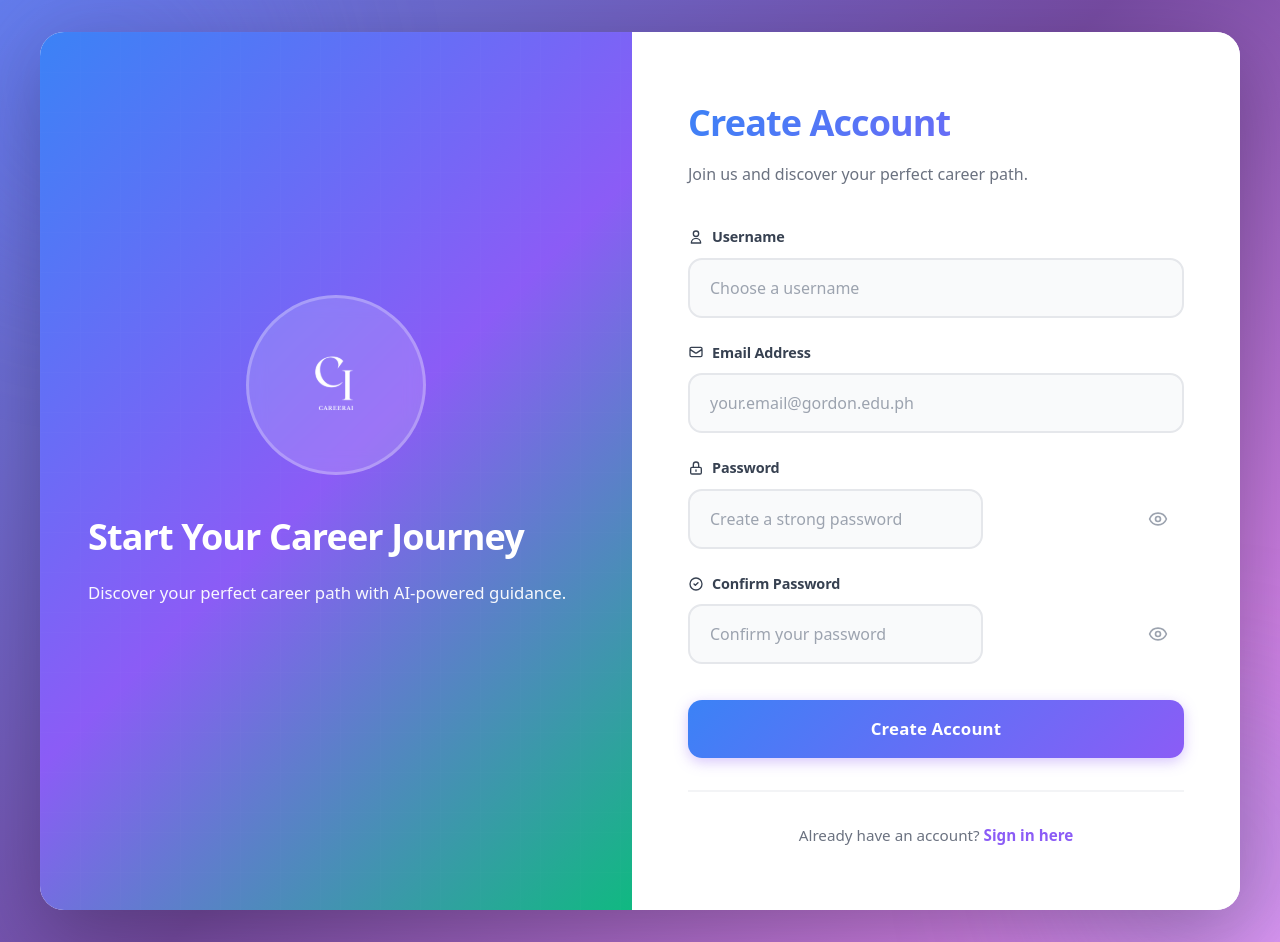
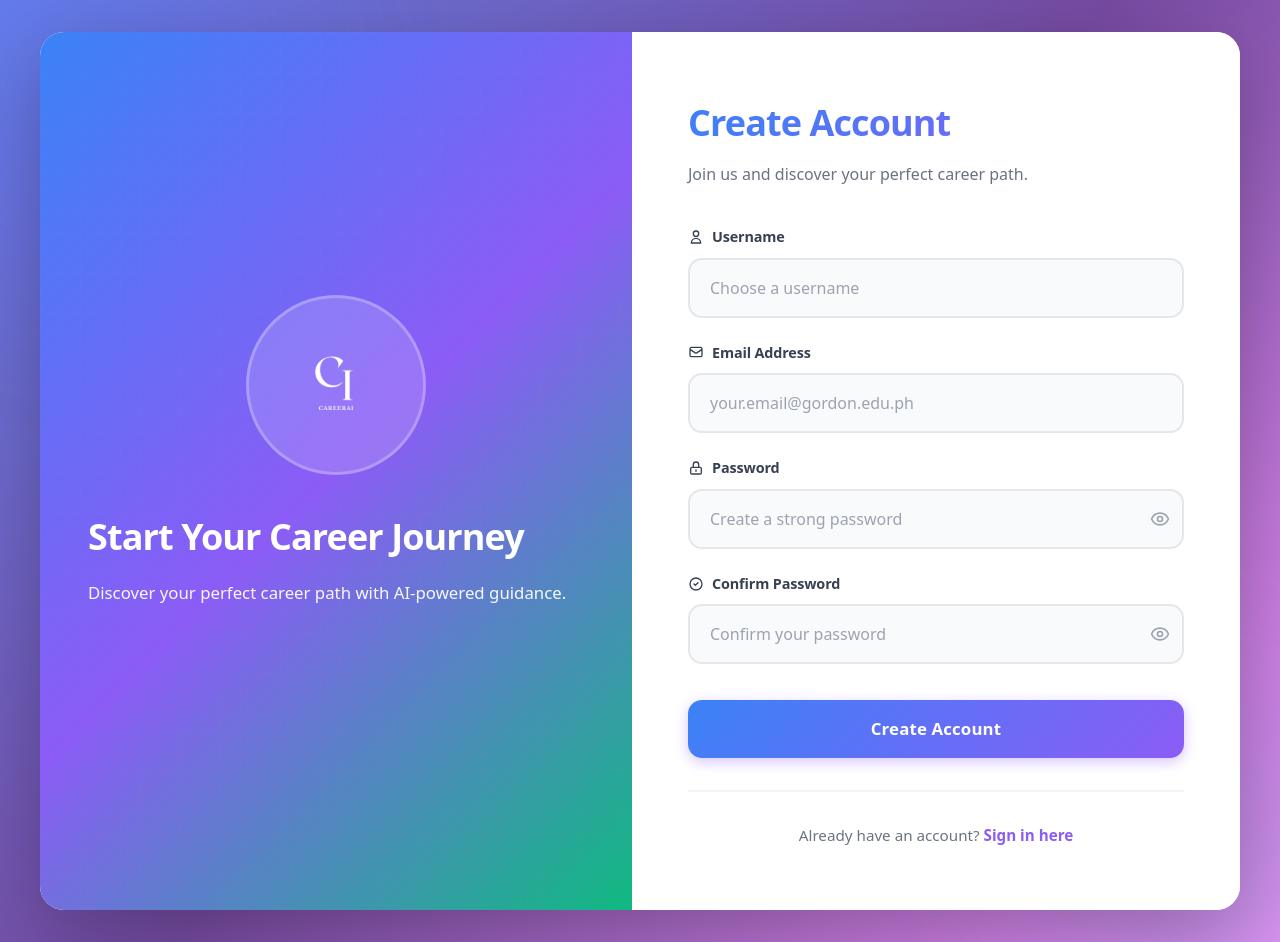
Before and after one commit to Ashlikiyer/career_frontend, a React (Vite) app: page /register in a window 1280 px wide. Built offline with nearby package versions, Linux system fonts and the light colour scheme.

Commit message:
fix th eye icon, make the logo visible

```diff
--- a/index.html
+++ b/index.html
@@ -1,8 +1,8 @@
-<!doctype html>
+<!DOCTYPE html>
 <html lang="en">
   <head>
     <meta charset="UTF-8" />
-    <link rel="icon" type="image/svg+xml" href="/vite.svg" />
+    <link rel="icon" type="image/svg+xml" href="/Career_logo.svg" />
     <meta name="viewport" content="width=device-width, initial-scale=1.0" />
     <title>CareerAI</title>
   </head>
--- a/src/components/SidebarLayout.tsx
+++ b/src/components/SidebarLayout.tsx
@@ -81,7 +81,7 @@ const SidebarLayout: React.FC<SidebarLayoutProps> = ({ children }) => {
           <div className="flex items-center gap-3 animate-slideInLeft">
             <div className="flex h-10 w-10 items-center justify-center rounded-xl bg-gradient-to-br from-blue-500 to-blue-700 shadow-lg">
               <img
-                src="/src/assets/Career_logo.svg"
+                src="/Career_logo.svg"
                 alt="CareerAI Logo"
                 className="h-6 w-6"
                 style={{ filter: "brightness(0) invert(1)" }}
--- a/src/pages/Auth.css
+++ b/src/pages/Auth.css
@@ -275,6 +275,14 @@
 .auth-form-input::placeholder {
   color: #9ca3af;
   font-weight: 400;
+}
+
+.password-toggle-btn {
+  transition: opacity 0.15s ease;
+}
+
+.password-toggle-btn:hover {
+  opacity: 0.7;
 }
 
 .auth-submit-button {
@@ -659,6 +667,10 @@
   .auth-form {
     gap: 1rem;
   }
+
+  .password-toggle-btn {
+    right: 0.5rem !important;
+  }
 }
 
 /* Accessibility improvements */
--- a/src/pages/Dashboard.tsx
+++ b/src/pages/Dashboard.tsx
@@ -66,12 +66,6 @@ const Dashboard = () => {
     careerName: string;
   } | null>(null);
 
-  useEffect(() => {
-    if (!authToken) {
-      navigate("/login");
-      return;
-    }
-
   const fetchCareers = async () => {
     try {
       setLoading(true);
@@ -125,8 +119,50 @@ const Dashboard = () => {
       setLoading(false);
     }
   };
+
+  useEffect(() => {
+    if (!authToken) {
+      navigate("/login");
+      return;
+    }
     fetchCareers();
   }, [authToken, navigate]);
+
+  // Function to refresh progress for a specific career
+  const refreshCareerProgress = async (savedCareerId: number) => {
+    try {
+      const progressData = await getRoadmapProgress(savedCareerId);
+      setSavedCareers((prevCareers) =>
+        prevCareers.map((career) =>
+          career.saved_career_id === savedCareerId
+            ? {
+                ...career,
+                progress: {
+                  total_steps: progressData.total_steps || 0,
+                  completed_steps: progressData.completed_steps || 0,
+                  is_completed:
+                    progressData.completed_steps === progressData.total_steps &&
+                    progressData.total_steps > 0,
+                },
+              }
+            : career
+        )
+      );
+    } catch (error) {
+      console.error(
+        `Failed to refresh progress for career ${savedCareerId}:`,
+        error
+      );
+    }
+  };
+
+  const handleBackFromRoadmap = () => {
+    // Refresh progress when coming back from roadmap
+    if (selectedCareer) {
+      refreshCareerProgress(selectedCareer.savedCareerId);
+    }
+    setSelectedCareer(null);
+  };
 
   const handleDeleteCareer = async () => {
     if (!careerToDelete) return;
@@ -261,7 +297,10 @@ const Dashboard = () => {
       <RoadmapPage
         savedCareerId={selectedCareer.savedCareerId}
         careerName={selectedCareer.careerName}
-        onBack={() => setSelectedCareer(null)}
+        onBack={handleBackFromRoadmap}
+        onProgressUpdate={() =>
+          refreshCareerProgress(selectedCareer.savedCareerId)
+        }
       />
     );
   }
--- a/src/pages/Login.tsx
+++ b/src/pages/Login.tsx
@@ -134,7 +134,7 @@ const Login = () => {
                 </svg>
                 Password
               </label>
-              <div style={{ position: "relative" }}>
+              <div style={{ position: "relative", display: "block" }}>
                 <input
                   type={showPassword ? "text" : "password"}
                   id="password"
@@ -143,14 +143,15 @@ const Login = () => {
                   className="auth-form-input"
                   placeholder="••••••••"
                   required
-                  style={{ paddingRight: "2.5rem" }}
+                  style={{ paddingRight: "3rem", width: "100%" }}
                 />
                 <button
                   type="button"
                   onClick={() => setShowPassword(!showPassword)}
+                  className="password-toggle-btn"
                   style={{
                     position: "absolute",
-                    right: "0.75rem",
+                    right: "12px",
                     top: "50%",
                     transform: "translateY(-50%)",
                     background: "none",
@@ -159,8 +160,10 @@ const Login = () => {
                     display: "flex",
                     alignItems: "center",
                     justifyContent: "center",
-                    padding: "0.25rem",
+                    padding: "2px",
                     color: "#9ca3af",
+                    zIndex: 10,
+                    pointerEvents: "auto",
                   }}
                   aria-label={showPassword ? "Hide password" : "Show password"}
                 >
--- a/src/pages/Register.tsx
+++ b/src/pages/Register.tsx
@@ -171,7 +171,7 @@ const Register = () => {
                 </svg>
                 Password
               </label>
-              <div style={{ position: "relative" }}>
+              <div style={{ position: "relative", display: "block" }}>
                 <input
                   type={showPassword ? "text" : "password"}
                   id="password"
@@ -180,14 +180,15 @@ const Register = () => {
                   className="auth-form-input"
                   placeholder="Create a strong password"
                   required
-                  style={{ paddingRight: "2.5rem" }}
+                  style={{ paddingRight: "3rem", width: "100%" }}
                 />
                 <button
                   type="button"
                   onClick={() => setShowPassword(!showPassword)}
+                  className="password-toggle-btn"
                   style={{
                     position: "absolute",
-                    right: "0.75rem",
+                    right: "12px",
                     top: "50%",
                     transform: "translateY(-50%)",
                     background: "none",
@@ -196,8 +197,10 @@ const Register = () => {
                     display: "flex",
                     alignItems: "center",
                     justifyContent: "center",
-                    padding: "0.25rem",
+                    padding: "2px",
                     color: "#9ca3af",
+                    zIndex: 10,
+                    pointerEvents: "auto",
                   }}
                   aria-label={showPassword ? "Hide password" : "Show password"}
                 >
@@ -227,7 +230,7 @@ const Register = () => {
                 </svg>
                 Confirm Password
               </label>
-              <div style={{ position: "relative" }}>
+              <div style={{ position: "relative", display: "block" }}>
                 <input
                   type={showConfirmPassword ? "text" : "password"}
                   id="confirm-password"
@@ -236,14 +239,15 @@ const Register = () => {
                   className="auth-form-input"
                   placeholder="Confirm your password"
                   required
-                  style={{ paddingRight: "2.5rem" }}
+                  style={{ paddingRight: "3rem", width: "100%" }}
                 />
                 <button
                   type="button"
                   onClick={() => setShowConfirmPassword(!showConfirmPassword)}
+                  className="password-toggle-btn"
                   style={{
                     position: "absolute",
-                    right: "0.75rem",
+                    right: "12px",
                     top: "50%",
                     transform: "translateY(-50%)",
                     background: "none",
@@ -252,8 +256,10 @@ const Register = () => {
                     display: "flex",
                     alignItems: "center",
                     justifyContent: "center",
-                    padding: "0.25rem",
+                    padding: "2px",
                     color: "#9ca3af",
+                    zIndex: 10,
+                    pointerEvents: "auto",
                   }}
                   aria-label={
                     showConfirmPassword ? "Hide password" : "Show password"
--- a/src/pages/Roadmap.tsx
+++ b/src/pages/Roadmap.tsx
@@ -35,12 +35,14 @@ interface RoadmapPageProps {
   savedCareerId: number;
   careerName: string;
   onBack: () => void;
+  onProgressUpdate?: () => void;
 }
 
 const RoadmapPage: React.FC<RoadmapPageProps> = ({
   savedCareerId,
   careerName,
   onBack,
+  onProgressUpdate,
 }) => {
   const [roadmap, setRoadmap] = useState<RoadmapStep[]>([]);
   const [loading, setLoading] = useState(true);
@@ -106,6 +108,11 @@ const RoadmapPage: React.FC<RoadmapPageProps> = ({
           can_submit_feedback: canSubmitFeedback,
         };
       });
+
+      // Notify Dashboard to update progress
+      if (onProgressUpdate) {
+        onProgressUpdate();
+      }
     } catch (err: unknown) {
       setError((err as Error).message || "Failed to update step progress.");
       console.error("Update Step Progress Error:", err);
```
Also changed, not shown: public/favicon.svg (added). Lines whose indentation alone changed are shown as unchanged.
